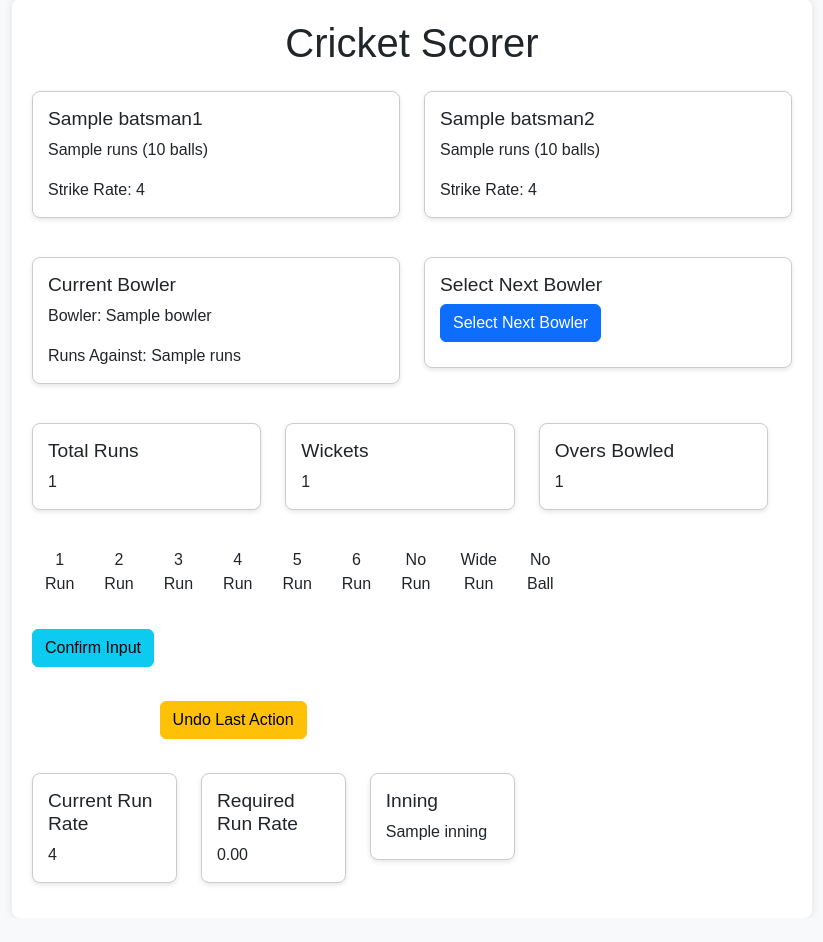
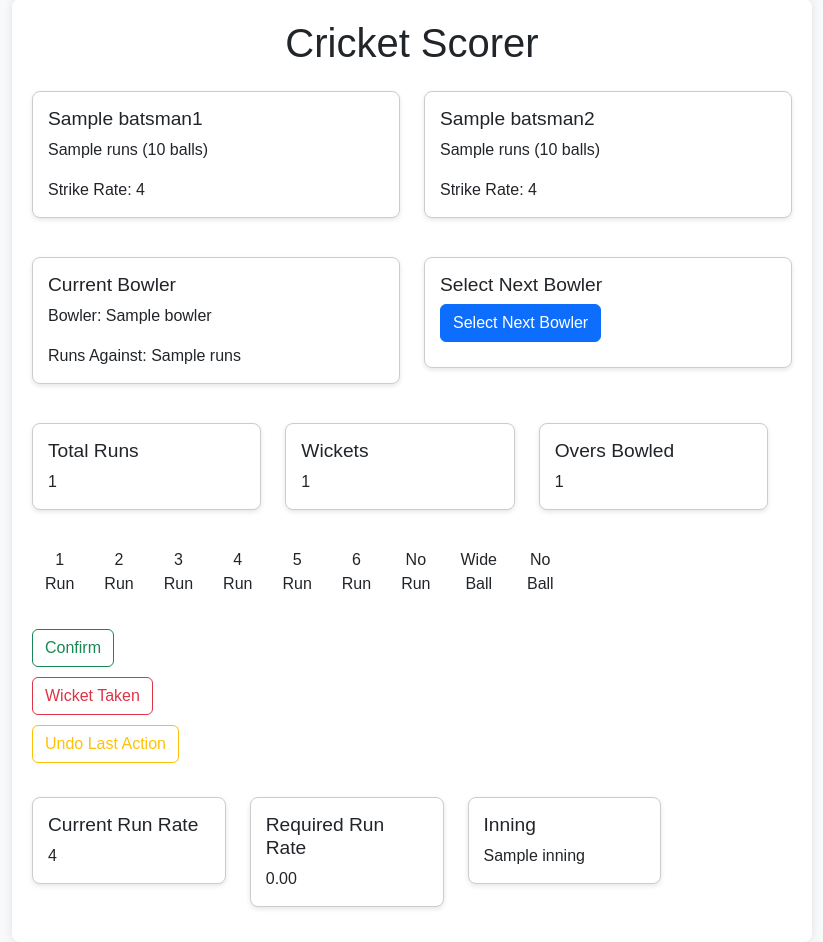
Before and after one commit to RuAstro/Restart_cricket, a Flask app: template templates/scorer_page.html in a window 1280 px wide. Shown: the part 25-967 px from the top of the page, without its empty margins (228-1051 px from the left). Before the commit the page ends 909 px from the top, so only its background shows below. Run offline with Flask 3, Linux system fonts and the light colour scheme; the template is opened without the code that fills it: most values are stand-ins (such as "Sample title", 1, 10 or a date in 2020); some libraries are stand-ins or nearby versions.

Commit message:
try to update the buttons to send the right input to database

```diff
--- a/templates/scorer_page.html
+++ b/templates/scorer_page.html
@@ -162,49 +162,37 @@
                     <p class="d-inline-flex gap-1">
                         <button type="submit" name="runs" value="1" class="btn" data-bs-toggle="button">1 Run</button>
                         <button type="submit" name="runs" value="2" class="btn" data-bs-toggle="button">2 Run</button>
-                        <button type="submit" name="runs" value="2" class="btn" data-bs-toggle="button">3 Run</button>
-                        <button type="submit" name="runs" value="2" class="btn" data-bs-toggle="button">4 Run</button>
-                        <button type="submit" name="runs" value="2" class="btn" data-bs-toggle="button">5 Run</button>
-                        <button type="submit" name="runs" value="2" class="btn" data-bs-toggle="button">6 Run</button>
-                        <button type="submit" name="runs" value="2" class="btn" data-bs-toggle="button">No Run</button>
-                        <button type="submit" name="runs" value="2" class="btn" data-bs-toggle="button">Wide Run</button>
-                        <button type="submit" name="runs" value="2" class="btn" data-bs-toggle="button">No Ball</button>
+                        <button type="submit" name="runs" value="3" class="btn" data-bs-toggle="button">3 Run</button>
+                        <button type="submit" name="runs" value="4" class="btn" data-bs-toggle="button">4 Run</button>
+                        <button type="submit" name="runs" value="5" class="btn" data-bs-toggle="button">5 Run</button>
+                        <button type="submit" name="runs" value="6" class="btn" data-bs-toggle="button">6 Run</button>
+                        <button type="submit" name="runs" value="0" class="btn" data-bs-toggle="button">No Run</button>
+                        <button type="submit" name="runs" value="1" class="btn" data-bs-toggle="button">Wide Ball</button>
+                        <button type="submit" name="runs" value="1" class="btn" data-bs-toggle="button">No Ball</button>
                     </p>
+                </form>
+            </div>
+        </div>
 
+        <form method="post" action="/next_ball">
+            <input type="hidden" name="wide" value="{{ request.form.get("wide", "False") }}">
+            <input type="hidden" name="no_ball" value="{{ request.form.get("no_ball", "False") }}">
+            <input type="hidden" name="four" value="{{ request.form.get("four", "False") }}">
+            <input type="hidden" name="six" value="{{ request.form.get("six", "False") }}">
+            <button type="submit" class="btn btn-outline-success">Confirm</button>
+        </form>
 
 <div class="col-md-10">
-    <form method="post" action="/next_ball">
-        <button type="submit" name="Next Ball" value="Continue" class="btn btn-info btn-block">Confirm Input</button>
+    <form method="post" action="/add_wicket">
+        <button type="submit" name="wickets" value="1" class="btn btn-outline-danger">Wicket Taken</button>
     </form>
+
 <!-- Undo Button -->
-<div class="row mt-4">
-    <div class="col-md-12 text-center">
+    <div class="row md-10">
         <form method="post" action="/undo">
-            <button type="submit" class="btn btn-warning">Undo Last Action</button>
+            <button type="button" name="Undo" value="Undo" class="btn btn-outline-warning">Undo Last Action</button>
         </form>
     </div>
-</div>
-</div>
-
-<!-- Modal -->
-<div class="modal fade" id="exampleModal" tabindex="-1" aria-labelledby="exampleModalLabel" aria-hidden="true">
-    <div class="modal-dialog">
-      <div class="modal-content">
-        <div class="modal-header">
-          <h1 class="modal-title fs-5" id="exampleModalLabel">Which Batsman is on Strike</h1>
-          <button type="button" class="btn-close" data-bs-dismiss="modal" aria-label="Close"></button>
-        </div>
-        <div class="modal-body">
-          Confirm No/Wide Ball
-        </div>
-        <div class="modal-footer">
-          <button type="button" class="btn btn-secondary" data-bs-dismiss="modal">Close</button>
-          <button type="button" class="btn btn-primary">Confirm</button>
-        </div>
-      </div>
-    </div>
-  </div>
-
 
     <!-- Additional Stats Section -->
     <div class="row mt-4">
```
